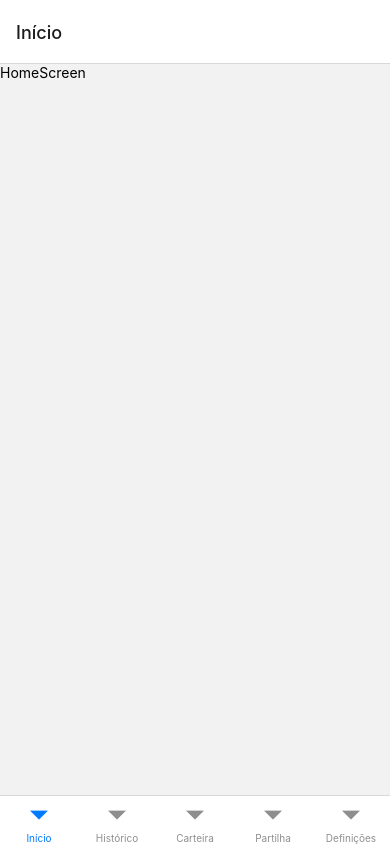
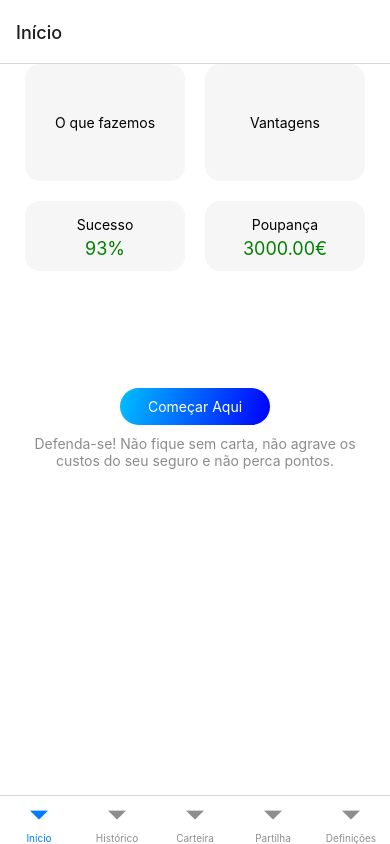
Before and after one commit to afonso-resendes/multa-zero, a React Native app: screen / in a window 390 px wide. Built offline with nearby package versions, Linux system fonts and the light colour scheme; what tailwindcss-react-native would draw is missing.

Commit message:
Co-authored-by: Tomás Carriço <Tomfibacarrico03@users.noreply.github.com>

```diff
--- a/package.json
+++ b/package.json
@@ -18,7 +18,8 @@
     "react-native": "0.69.5",
     "react-native-safe-area-context": "4.3.1",
     "react-native-screens": "~3.15.0",
-    "tailwindcss-react-native": "^1.7.10"
+    "tailwindcss-react-native": "^1.7.10",
+    "expo-linear-gradient": "~11.4.0"
   },
   "devDependencies": {
     "@babel/core": "^7.12.9",
--- a/screens/HomeScreen.js
+++ b/screens/HomeScreen.js
@@ -1,7 +1,8 @@
-import { View, Text } from 'react-native'
+import { View, Text, TouchableOpacity } from 'react-native'
 import React, { useLayoutEffect } from 'react'
 import { useNavigation } from '@react-navigation/native'
 import { SafeAreaView } from 'react-native-safe-area-context'
+import { LinearGradient } from 'expo-linear-gradient'; //instalar
 
 const HomeScreen = () => {
     const navigation = useNavigation()
@@ -12,8 +13,31 @@ const HomeScreen = () => {
         });
     }, [])
   return (
-    <SafeAreaView>
-      <Text className="text-red-400">HomeScreen</Text>
+    <SafeAreaView style={{backgroundColor: "#fff", height: "100%", flex: 1}}>
+      <View style={{flexDirection: "row", justifyContent: "center", marginBottom: 20}}>
+        <TouchableOpacity style={{padding: 10, paddingBottom: 50, borderRadius: 15, paddingTop: 50, marginRight: 10, width: 160, backgroundColor: "#f6f6f6"}}>
+          <Text style={{textAlign: "center"}}>O que fazemos</Text>
+        </TouchableOpacity>
+        <TouchableOpacity style={{padding: 10, paddingBottom: 50, borderRadius: 15, paddingTop: 50, marginLeft: 10, width: 160, backgroundColor: "#f6f6f6"}}>
+          <Text style={{textAlign: "center"}}>Vantagens</Text>
+        </TouchableOpacity>
+      </View>
+      <View style={{flexDirection: "row", justifyContent: "center",}}>
+        <TouchableOpacity style={{padding: 10, height: 70, paddingTop: 15, borderRadius: 15,  marginRight: 10, width: 160, backgroundColor: "#f6f6f6"}}>
+          <Text style={{textAlign: "center"}}>Sucesso</Text>
+          <Text style={{textAlign: "center", marginTop: 5, fontSize: 18, color: "green"}}>93%</Text>
+        </TouchableOpacity>
+        <TouchableOpacity style={{padding: 10, paddingTop: 15, height: 70, borderRadius: 15,  marginLeft: 10, width: 160, backgroundColor: "#f6f6f6"}}>
+          <Text style={{textAlign: "center"}}>Poupança</Text>
+          <Text style={{textAlign: "center", marginTop: 5, fontSize: 18, color: "green"}}>3000.00€</Text>
+        </TouchableOpacity>
+      </View>
+
+      <LinearGradient style={{alignSelf: "center", marginTop: "30%", width: 150, bottom: 0, borderRadius: 35}} start={{x: 0, y: 0 }} end={{x: 1, y: 1}} colors={['#00bfff', 'blue']}>
+        <TouchableOpacity style={{padding: 10,}}><Text style={{color: "#fff", textAlign: "center"}}>Começar Aqui</Text></TouchableOpacity>
+      </LinearGradient>
+      <Text style={{marginTop: 10, marginLeft: 15, marginRight: 15, textAlign: "center", color: "#8c8c8c"}}>Defenda-se! Não fique sem carta, não agrave os custos do seu seguro e não perca pontos.</Text>
+
     </SafeAreaView>
   )
 }
```
Also changed, not shown: 1 other file (tests, documents, lock files or other folders).
